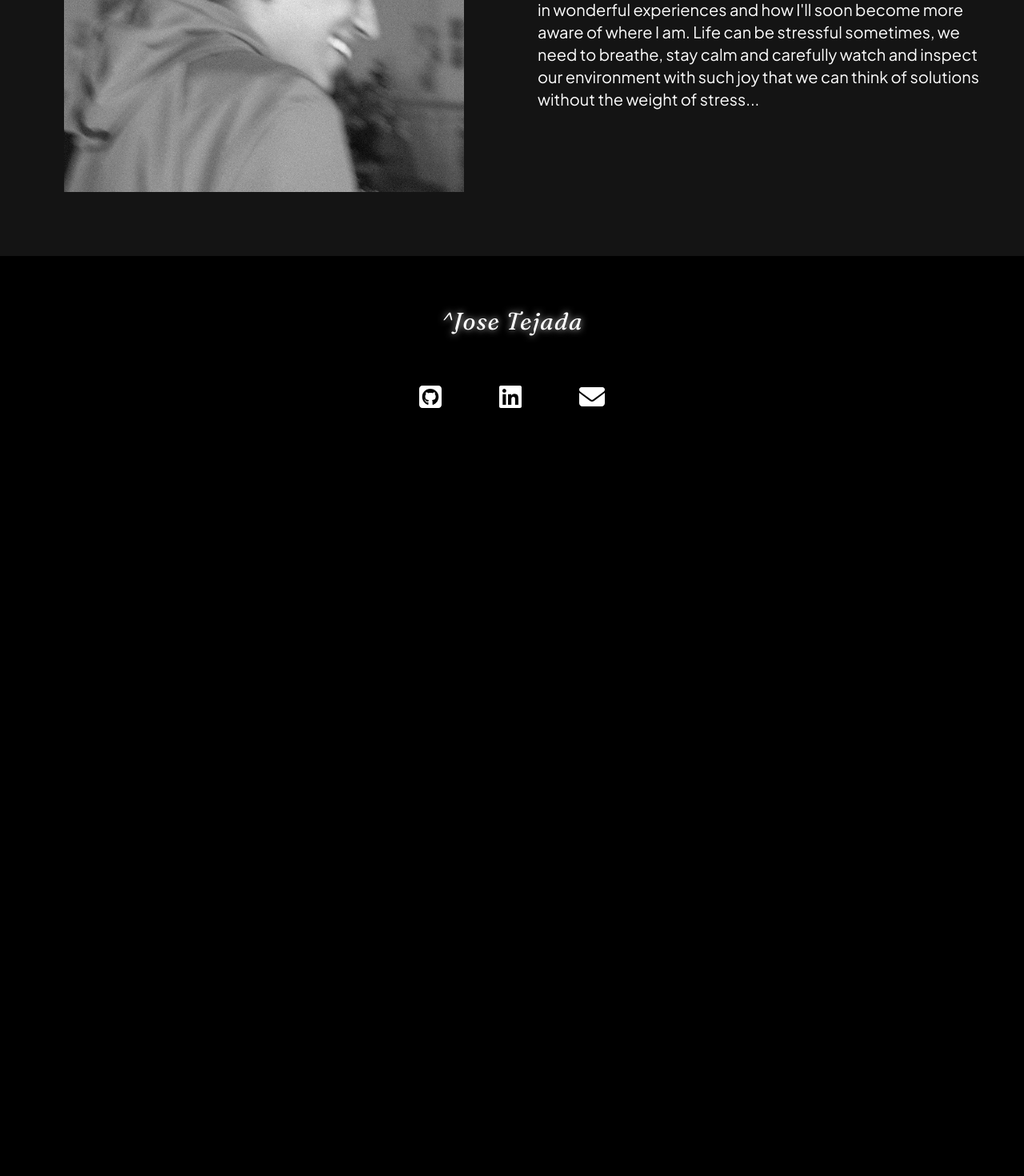
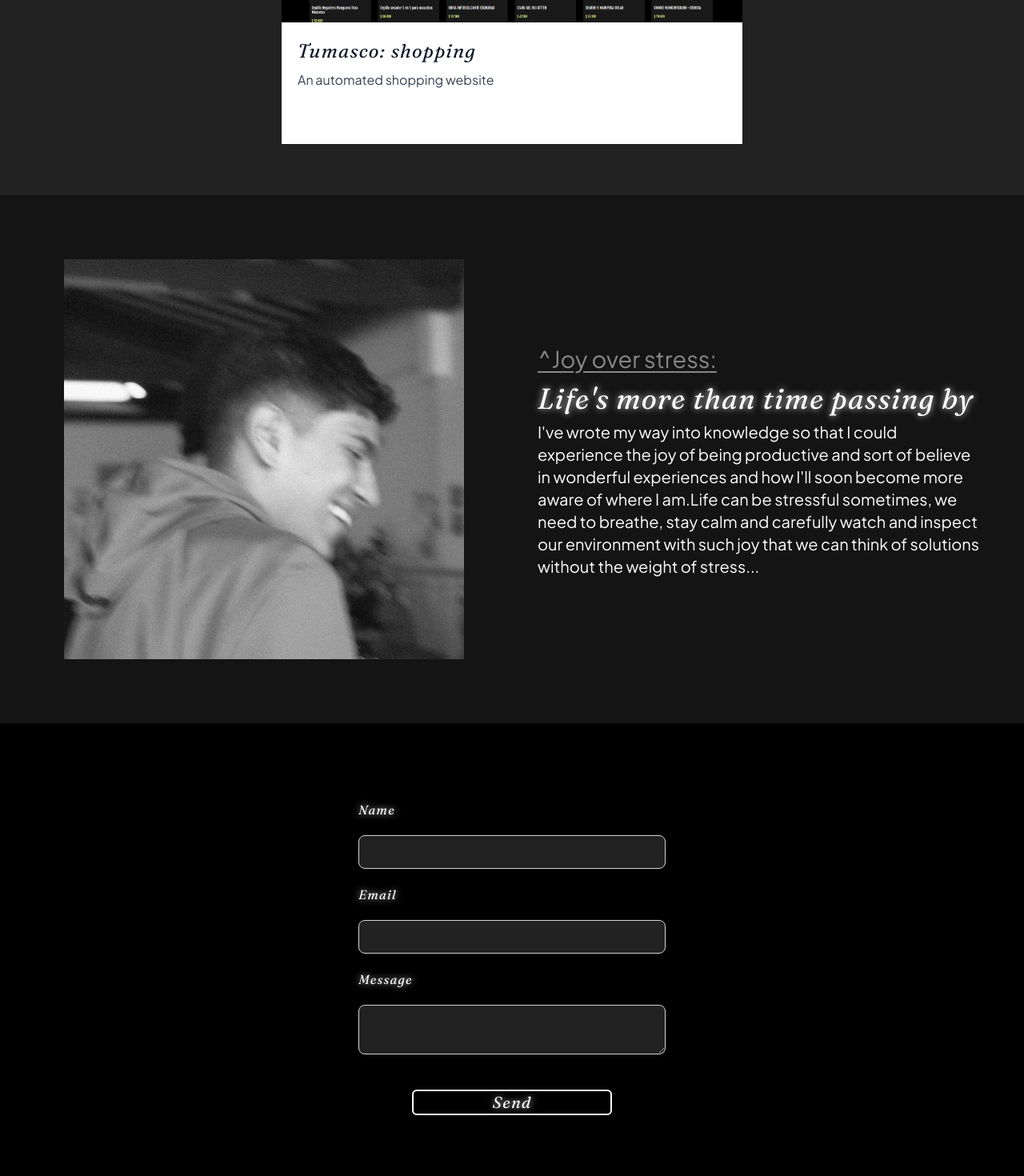
Before and after one commit to KhoiMe/portfolio, a React (Vite) app: page / in a window 1280 px wide. Shown: the part 1140-2610 px from the top of the page at 80% size. Before the commit the page ends 1808 px from the top, so only its background shows below. Built offline with nearby package versions, Linux system fonts and the light colour scheme; a web font is replaced by a local one.

Commit message:
feat: card projects, getInTouch form with emailJs

```diff
--- a/package.json
+++ b/package.json
@@ -13,10 +13,12 @@
         "preview": "vite preview"
     },
     "dependencies": {
+        "@emailjs/browser": "^4.3.3",
         "@fortawesome/fontawesome-svg-core": "^6.5.2",
         "@fortawesome/free-brands-svg-icons": "^6.5.2",
         "@fortawesome/free-solid-svg-icons": "^6.5.2",
         "@fortawesome/react-fontawesome": "^0.2.0",
+        "emailjs": "^4.0.3",
         "outsideclick-react": "^0.2.0",
         "react": "^18.2.0",
         "react-dom": "^18.2.0",
--- a/src/App.tsx
+++ b/src/App.tsx
@@ -3,18 +3,26 @@ import NavBar from './components/NavBar';
 import Hero from './components/Hero';
 import KnowMe from './components/KnowMe';
 import Footer from './components/Footer';
+import Projects from './components/Projects';
+import GetInTouch from './components/GetInTouch';
 
 
 function App() {
 
     return (
         <>
-                <NavBar />
+            <NavBar />
             <div className='section'>
                 <Hero />
             </div>
             <div className='section'>
+                <Projects />
+            </div>
+            <div className='section'>
                 <KnowMe />
+            </div>
+            <div className='section'>
+                <GetInTouch />
             </div>
             <div className='section'>
                 <Footer />
--- /dev/null
+++ b/src/components/GetInTouch.tsx
@@ -0,0 +1,62 @@
+import { useRef } from 'react';
+import emailjs from '@emailjs/browser'
+
+function GetInTouch() {
+    const form = useRef<HTMLFormElement>(null);
+
+    const sendEmail = (e: React.FormEvent<HTMLFormElement>) => {
+        e.preventDefault();
+
+        if (!form.current) return; // Safety check
+
+        emailjs
+            .sendForm('service_iy4dq4d', 'template_portfolio', form.current, {
+                publicKey: 'H45qJX0G04Zhy3DAQ',
+            })
+            .then(
+                () => {
+                    console.log('SUCCESS!');
+                },
+                (error: { text: string }) => {
+                    console.log('FAILED...', error.text);
+                },
+            );
+    };
+    return (
+        <>
+            <div className="max-w[1245px] mt-8 mx-auto py-16 px-4 flex items-center justify-center text-white font-content-sm">
+                <form id='getInTouch' ref={form} onSubmit={sendEmail}>
+                    <div className="getTouched w-96">
+                        <div className="mb-5">
+                            <p className="block mb-5 font-title dark:text-white">Name</p>
+                            <input type="text" name="user_name"
+                                className=" font-content-sm ease-in-out duration-500 bg-[#222222] border border-gray-300 text-sm rounded-lg focus:ring-gray-500 focus:border-gray-500 block w-full p-2.5 dark:border-gray-600 dark:placeholder-gray-400 text-white"
+                            />
+                        </div>
+                        <div className="mb-5">
+                            <p className="block mb-5 font-title dark:text-white">Email</p>
+                            <input type="email" name="user_email"
+                                className=" font-content-sm ease-in-out duration-500 bg-[#222222] border border-gray-300 text-sm rounded-lg focus:ring-gray-500 focus:border-gray-500 block w-full p-2.5 dark:border-gray-600 dark:placeholder-gray-400 text-white"
+                            />
+                        </div>
+                        <div className="mb-5">
+                            <p className="block mb-5 font-title dark:text-white">Message</p>
+                            <textarea name="message"
+                                className=" mx-auto font-content-sm ease-in-out duration-500 bg-[#222222] border border-gray-300 text-sm rounded-lg focus:ring-gray-500 focus:border-gray-500 block w-full p-2.5 dark:border-gray-600 dark:placeholder-gray-400 text-white"
+                            />
+                        </div>
+                    </div>
+                    <div>
+                        <div className=" flex justify-center" >
+                            <input type="submit" value="Send"
+                                className="text-xl ease-in-out duration-500 z-[-1] border-white border-2 w-[250px] my-6 font-title rounded-md font-medium mx-auto hover:border-gray-600"
+                            />
+                        </div>
+                    </div>
+                </form>
+            </div>
+        </>
+    );
+}
+
+export default GetInTouch;
--- a/src/components/Hero.tsx
+++ b/src/components/Hero.tsx
@@ -6,7 +6,7 @@ function Hero() {
         <>
             <div className="text-white heroContainer">
                 <div className="max-w[800px] mt-[-96px] h-screen mx-auto text-center flex flex-col justify-center font-content">
-                    <h1 className="z-[-1] mx-20 md:text-7xl sm:text-5xl  justifiy-center text-center text-4xl font-bold md:py-6 p-2">
+                    <h1 className="z-[-1] mx-20 md:text-7xl sm:text-5xl justify-center text-center text-4xl font-bold md:py-6 p-2">
                         'The path I'm part of may be thy solution'
                     </h1>
                     <div className="devIcons">
--- a/src/components/KnowMe.tsx
+++ b/src/components/KnowMe.tsx
@@ -8,9 +8,12 @@ function KnowMe() {
                     <div className='flex flex-col justify-center'>
                         <p className='font-content mx-8 text-[#888888] underline underline-offset-4' >^Joy over stress:</p>
                         <h1 className='font-title mx-8 md:text-4xl sm:text-3xl text-3xl py-2' id="whoami">Life's more than time passing by</h1>
-                        <p className='font-content mx-8 md:text-xl text-3xl' >
+                        <p className='font-content-sm mx-8 md:text-xl text-2xl' >
                             I've wrote my way into knowledge so that I could experience the joy of being productive and sort of believe in wonderful experiences and
-                            how I'll soon become more aware of where I am. Life can be stressful sometimes, we need to breathe, stay calm and carefully watch
+                            how I'll soon become more aware of where I am.
+                            <a href="">
+                            </a>
+                            Life can be stressful sometimes, we need to breathe, stay calm and carefully watch
                             and inspect our environment with such joy that we can think of solutions without the weight of stress...
                         </p>
                     </div>
--- /dev/null
+++ b/src/components/Projects.tsx
@@ -0,0 +1,32 @@
+import tumascoImg from '../assets/tumascoImg.png'
+function Projects() {
+    return (
+        <>
+            <div className="w-full text-white bg-[#222222] py-16 px-4" id="projects" >
+                <div className="max-w-[1240px] mx-auto flex">
+                    <div className="project-card max-w-xl bg-white shadow dark:bg-[#141414] dark:border-gray-700 mx-auto ease-in-out duration-500 hover:scale-110">
+                        <a href="https://tumasco.com/index.php/tienda" target='_blank'>
+                            <img className="" src={tumascoImg} alt="" />
+                        </a>
+                        <div className="p-5">
+                            <a href="#">
+                                <h5 className="mb-2 text-2xl font-bold tracking-tight text-gray-900 dark:text-white font-title">Tumasco: shopping</h5>
+                            </a>
+                            <p className="mb-3 font-content-sm text-gray-700 dark:text-gray-400">An automated shopping website</p>
+                            <a href="https://tumasco.com/index.php/tienda" target='_blank' className="inline-flex items-center px-3 py-2 text-sm font-medium text-center text-white rounded-lg hover:bg-gray-800 focus:ring-4 focus:outline-none">
+                                Go to Site
+                                <svg className="rtl:rotate-180 w-3.5 h-3.5 ms-2" aria-hidden="true" xmlns="http://www.w3.org/2000/svg" fill="none" viewBox="0 0 14 10">
+                                    <path stroke="currentColor" stroke-linecap="round" stroke-linejoin="round" stroke-width="2" d="M1 5h12m0 0L9 1m4 4L9 9" />
+                                </svg>
+                            </a>
+                        </div>
+                    </div>
+                    <div className='flex flex-col justify-center'>
+                    </div>
+                </div>
+            </div>
+        </>
+    );
+}
+
+export default Projects;
--- a/src/index.css
+++ b/src/index.css
@@ -5,6 +5,19 @@
 @tailwind base;
 @tailwind components;
 @tailwind utilities;
+
+::-webkit-scrollbar {
+  width: 10px;
+}
+
+::-webkit-scrollbar-track {
+  background-color:  #333333;
+}
+
+::-webkit-scrollbar-thumb {
+  background-color: #444444;
+  border-radius: 5px;
+}
 
 html {
     scroll-behavior: smooth;
```
Also changed, not shown: src/assets/tumascoImg.png (added), 1 other file (tests, documents, lock files or other folders).
